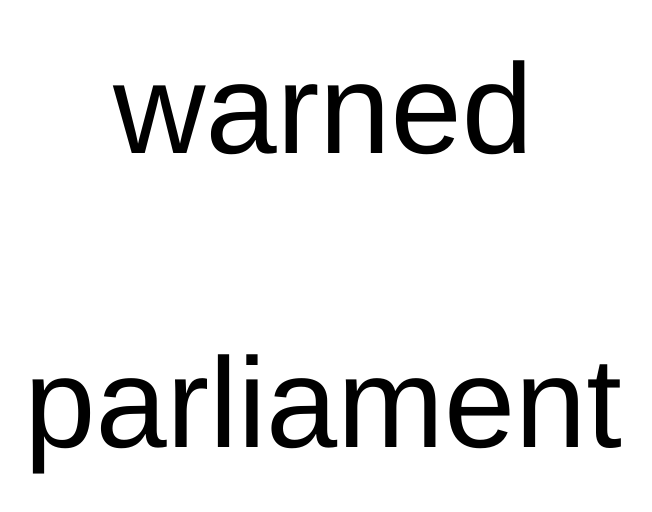
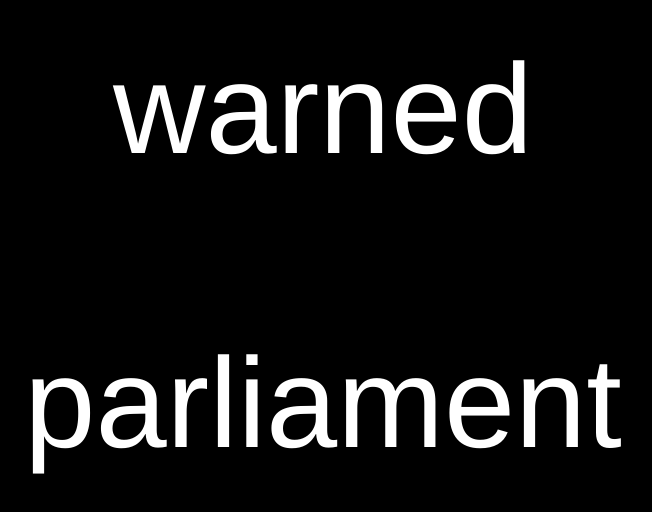
Before and after one commit to wbhicks/Py, a plain HTML site: page index.html in a window 1280 px wide. Shown: the part 120-632 px from the top of the page, without its empty margins (317-969 px from the left). Drawn offline with Linux system fonts and the light colour scheme.

Commit message:
Update index.html

```diff
--- a/index.html
+++ b/index.html
@@ -1,13 +1,13 @@
 <html>
 <head>
-<title>Pairs</title>
+<title>Top</title>
 <script type="text/javascript" src="main.js"></script>
 </head>
-<body>
-  <div style="text-align:center; font: 8em Helvetica, Arial, sans-serif;">&nbsp;</div>
-  <div style="text-align:center; font: 8em Helvetica, Arial, sans-serif;" id="adjective-here">replaceable</div>
-  <div style="text-align:center; font: 8em Helvetica, Arial, sans-serif;">&nbsp;</div>
-  <div style="text-align:center; font: 8em Helvetica, Arial, sans-serif;" id="vocation-here">doppelganger</div>
+<body style="background-color: black;">
+  <div style="text-align:center; font: 8em Helvetica, Arial, sans-serif; color: white;">&nbsp;</div>
+  <div style="text-align:center; font: 8em Helvetica, Arial, sans-serif; color: white;" id="adjective-here">replaced</div>
+  <div style="text-align:center; font: 8em Helvetica, Arial, sans-serif; color: white;">&nbsp;</div>
+  <div style="text-align:center; font: 8em Helvetica, Arial, sans-serif; color: white;" id="vocation-here">foundation</div>
 <script type="text/javascript">
   window.onload = function startEverything() {
     overall();
```
